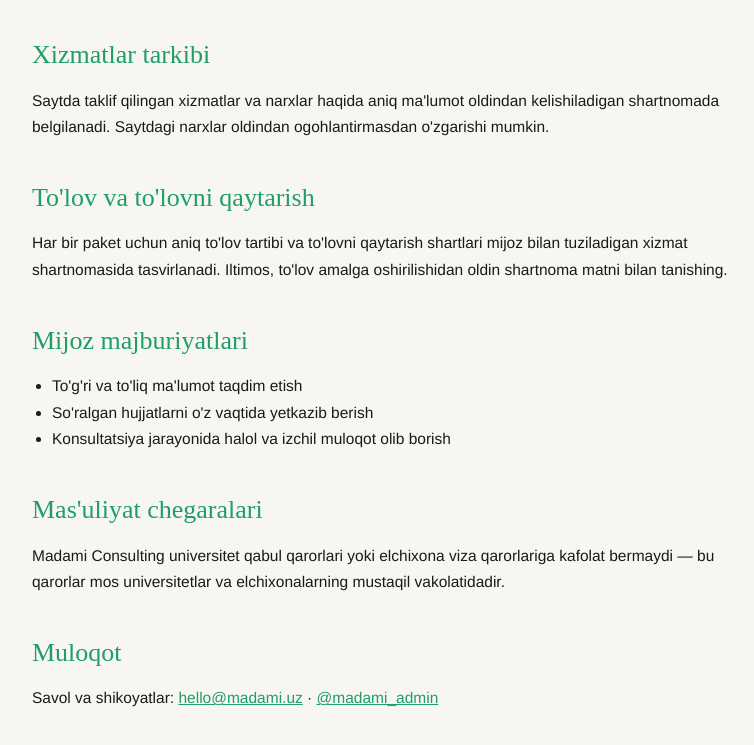
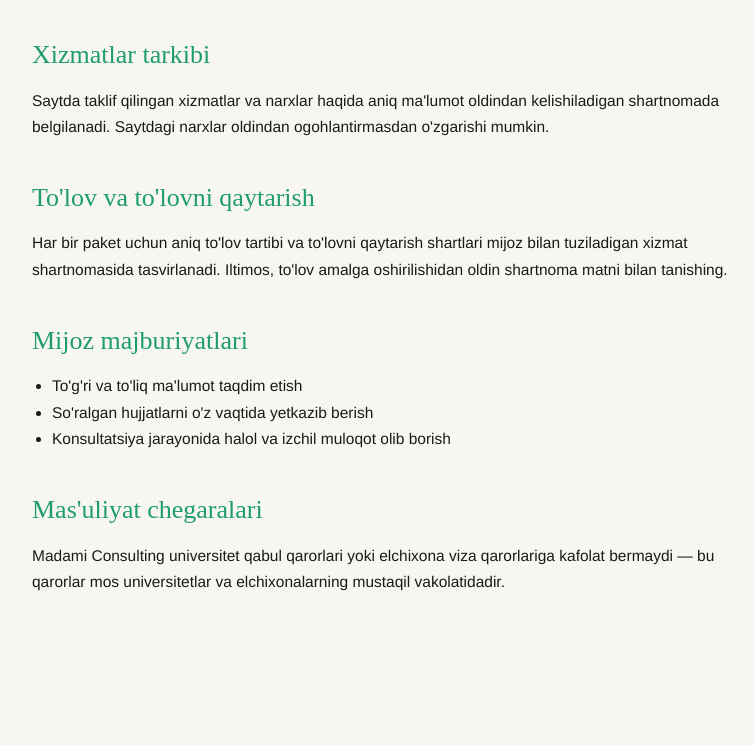
Before and after one commit to wxusan/madami, a website: page terms.html in a window 1280 px wide. Shown: the part 343-1088 px from the top of the page, without its empty margins (242-996 px from the left). After the commit the page ends 1018 px from the top, so only its background shows below. Drawn offline with Linux system fonts and the light colour scheme.

Commit message:
Remove legal page contact lines

```diff
--- a/terms.html
+++ b/terms.html
@@ -43,8 +43,6 @@
     <h2>Mas'uliyat chegaralari</h2>
     <p>Madami Consulting universitet qabul qarorlari yoki elchixona viza qarorlariga kafolat bermaydi — bu qarorlar mos universitetlar va elchixonalarning mustaqil vakolatidadir.</p>
 
-    <h2>Muloqot</h2>
-    <p>Savol va shikoyatlar: <a href="mailto:hello@madami.uz">hello@madami.uz</a> · <a href="https://t.me/madami_admin" rel="noopener">@madami_admin</a></p>
   </main>
 </body>
 </html>
```
Also changed, not shown: privacy.html (+0 -2 lines).
